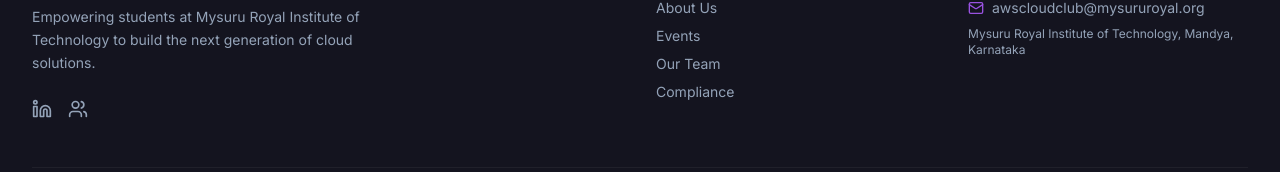
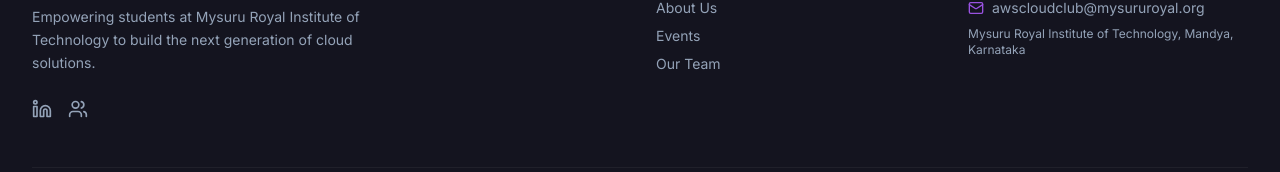
Before and after one commit to zubaida-yasmeen/aws-cloud-club-mrit, a Next.js app: page / in a window 1280 px wide. Shown: the part 2176-2348 px from the top of the page. Built offline with nearby package versions, Linux system fonts and the light colour scheme; no server answers.

Commit message:
remove compliance

```diff
--- a/src/components/Footer.tsx
+++ b/src/components/Footer.tsx
@@ -44,7 +44,6 @@
               <li><Link href="/about" className="hover:text-primary transition-colors">About Us</Link></li>
               <li><Link href="/events" className="hover:text-primary transition-colors">Events</Link></li>
               <li><Link href="/team" className="hover:text-primary transition-colors">Our Team</Link></li>
-              <li><Link href="/compliance" className="hover:text-primary transition-colors">Compliance</Link></li>
             </ul>
           </div>
 
--- a/src/components/Navbar.tsx
+++ b/src/components/Navbar.tsx
@@ -12,7 +12,6 @@
   { name: "About", href: "/about" },
   { name: "Events", href: "/events" },
   { name: "Team", href: "/team" },
-  { name: "Compliance", href: "/compliance" },
 ];
 
 export function Navbar() {
```
